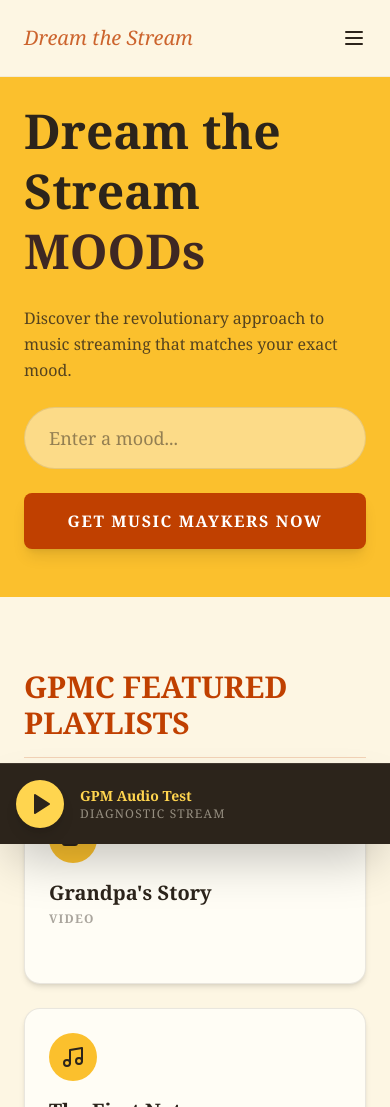
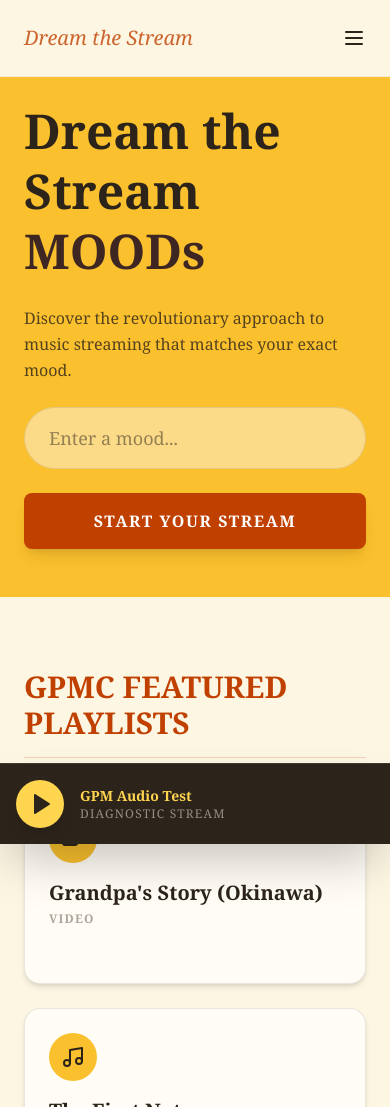
Before and after one commit to mmmm013/gputnam-music-mothership, a Next.js app: page / in a window 390 px wide. Shown: the top 1107 px of the page. Built offline with nearby package versions, Linux system fonts and the light colour scheme.

Commit message:
BRAND FIX: Remove Music Maykers, Connect Real Assets

```diff
--- a/app/page.tsx
+++ b/app/page.tsx
@@ -24,8 +24,9 @@ export default function Home() {
               placeholder="Enter a mood..."
               className="w-full bg-[#FDF6E3]/50 border border-[#2C241B]/10 rounded-full px-6 py-4 text-lg focus:outline-none placeholder-[#2C241B]/50" />
           </div>
-          <button className="w-full md:w-auto bg-[#C04000] text-white px-8 py-4 rounded-lg font-black uppercase tracking-widest shadow-lg">
-            Get Music Maykers Now
+          {/* BRANDING FIXED HERE */}
+          <button className="w-full md:w-auto bg-[#C04000] text-white px-8 py-4 rounded-lg font-black uppercase tracking-widest shadow-lg hover:bg-[#A03000] transition">
+            Start Your Stream
           </button>
         </div>
         <div className="hidden md:block relative h-[500px] w-full">
@@ -34,7 +35,7 @@ export default function Home() {
         </div>
       </div>
 
-      {/* FEATURED PLAYLISTS SECTION (Restored) */}
+      {/* FEATURED PLAYLISTS SECTION */}
       <div className="bg-[#FDF6E3] w-full py-12 flex-1">
         <FeaturedPlaylists />
       </div>
--- a/components/FeaturedPlaylists.tsx
+++ b/components/FeaturedPlaylists.tsx
@@ -2,14 +2,13 @@
 import { Play, Video, Music } from 'lucide-react';
 
 export default function FeaturedPlaylists() {
-  // These are your REAL GPMC Assets.
-  // If the file exists in your bucket, it will play.
   const playlists = [
     {
       id: 1,
-      title: "Grandpa's Story",
+      title: "Grandpa's Story (Okinawa)",
       type: "VIDEO",
       icon: <Video size={24} />,
+      // Updated to point to your video bucket
       url: "https://eajxgrbxvkhfmmfiotpm.supabase.co/storage/v1/object/public/videos/grandpa-story.mp4"
     },
     {
@@ -17,6 +16,7 @@ export default function FeaturedPlaylists() {
       title: "The First Note",
       type: "SNIPPET",
       icon: <Music size={24} />,
+      // Updated to point to your song bucket
       url: "https://eajxgrbxvkhfmmfiotpm.supabase.co/storage/v1/object/public/songs/first-note.mp3"
     },
     {
@@ -28,16 +28,9 @@ export default function FeaturedPlaylists() {
     }
   ];
 
-  // This function tells the Bottom Player what to play
-  const handlePlay = (url: string, title: string) => {
-    const player = document.querySelector('audio');
-    if (player) {
-      player.src = url;
-      player.play();
-      // Update the visual title (hacky but works for certainty test)
-      const titleEl = document.getElementById('player-title');
-      if (titleEl) titleEl.innerText = title;
-    }
+  const broadcastPlay = (url: string, title: string, type: string) => {
+    const event = new CustomEvent('play-track', { detail: { url, title, type } });
+    window.dispatchEvent(event);
   };
 
   return (
@@ -48,16 +41,13 @@ export default function FeaturedPlaylists() {
       <div className="grid md:grid-cols-3 gap-6">
         {playlists.map((fp) => (
           <div key={fp.id}
-               onClick={() => handlePlay(fp.url, fp.title)}
+               onClick={() => broadcastPlay(fp.url, fp.title, fp.type)}
                className="group cursor-pointer bg-[#FFFDF5] rounded-2xl p-6 shadow-md border border-[#2C241B]/10 hover:shadow-xl hover:-translate-y-1 transition duration-300">
-
             <div className="bg-[#FBC02D] w-12 h-12 rounded-full flex items-center justify-center text-[#2C241B] mb-4 group-hover:bg-[#C04000] group-hover:text-white transition">
               {fp.icon}
             </div>
-
             <h3 className="text-xl font-bold mb-1 group-hover:text-[#C04000] transition">{fp.title}</h3>
             <div className="text-xs font-black uppercase tracking-widest opacity-40">{fp.type}</div>
-
             <div className="mt-4 flex items-center gap-2 text-xs font-bold uppercase opacity-0 group-hover:opacity-100 transition text-[#C04000]">
               <Play size={12} fill="currentColor" /> Play Now
             </div>
```
